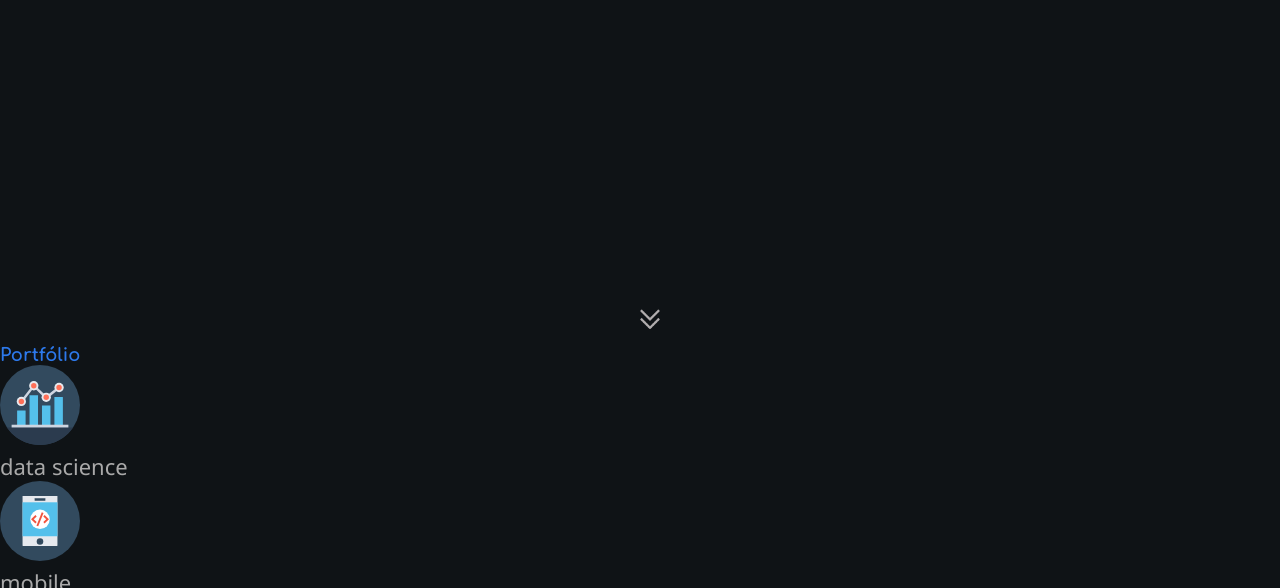
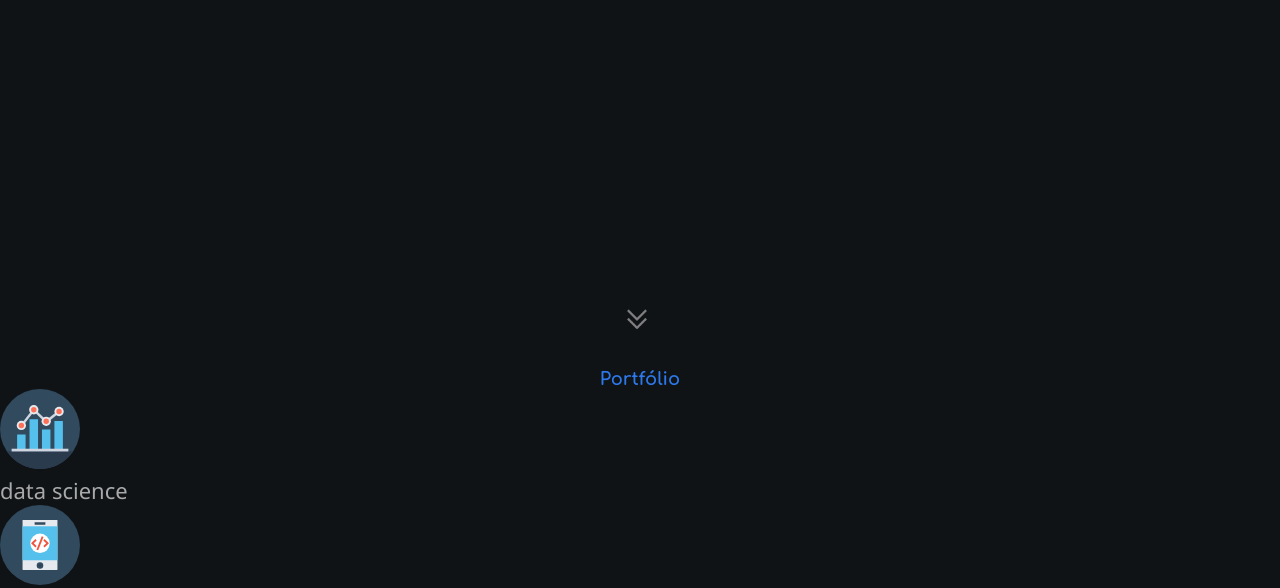
Before and after one commit to viniciusmioto/portfolio, a plain HTML site: page index.html in a window 1280 px wide. Shown: the part 455-1043 px from the top of the page. Drawn offline with Linux system fonts and the light colour scheme.

Commit message:
scroll-settings

```diff
--- a/css/style.css
+++ b/css/style.css
@@ -14,7 +14,7 @@ body {
 }
 
 @media (min-width: 400px) {
-    body{
+    body {
         font-size: 18px;
     }
 
@@ -29,7 +29,7 @@ body {
 }
 
 @media (min-width: 600px) {
-    body{
+    body {
         font-size: 20px;
     }
 
@@ -115,8 +115,9 @@ a:hover {
 }
 
 .portfolio h3 {
+    text-align: center;
+    color: rgb(45, 121, 235);
     font-family: "Comfortaa", cursive;
-    color: rgb(45, 121, 235);
     font-size: 18px;
 }
 
@@ -126,11 +127,13 @@ a:hover {
 }
 
 .scroll-arrow {
-    height: 5vh;
+    height: 8vh;
     position: relative;
     width: 49vw;
     align-self: center;
-    left: 50%;
+    left: 49%;
+    scroll-behavior: smooth;
+    opacity: 70%;
 }
 
 .img-scroll-arrow {
--- a/index.html
+++ b/index.html
@@ -24,7 +24,9 @@
         </div>
     </header>
     <div class="scroll-arrow">
-        <img class="img-scroll-arrow" src="./img/down-arrows.png" alt="scroll-arrow">
+        <figure>
+            <img class="img-scroll-arrow" src="./img/down-arrows.png" alt="scroll-arrow">
+        </figure>
     </div>
     <section class="portfolio">
         <h3>Portfólio</h3>
```
